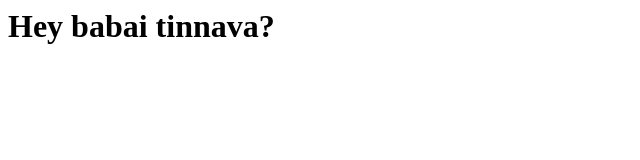
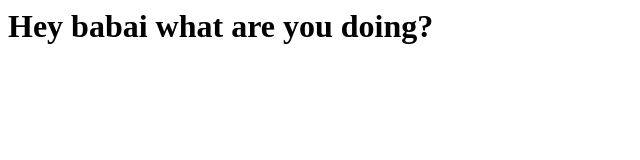
Before and after one commit to Sumanthsamy/Project-02, a plain HTML site: page src/main/webapp/index.html in a window 1280 px wide. Shown: the whole page, without its empty margins (0-640 px from the left). Drawn offline with Linux system fonts and the light colour scheme.

Commit message:
initial commit

```diff
--- a/src/main/webapp/index.html
+++ b/src/main/webapp/index.html
@@ -1 +1 @@
-<h1>Hey babai tinnava?</h1>
+<h1>Hey babai what are you doing?</h1>
```
